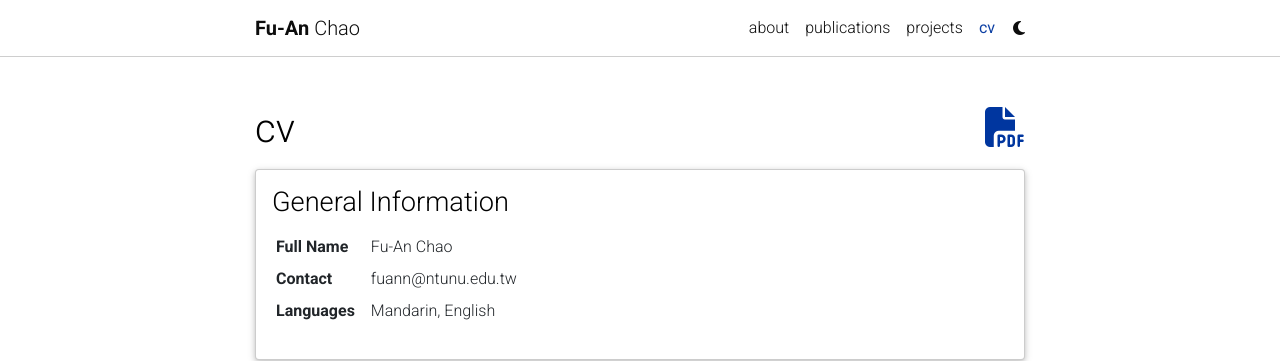
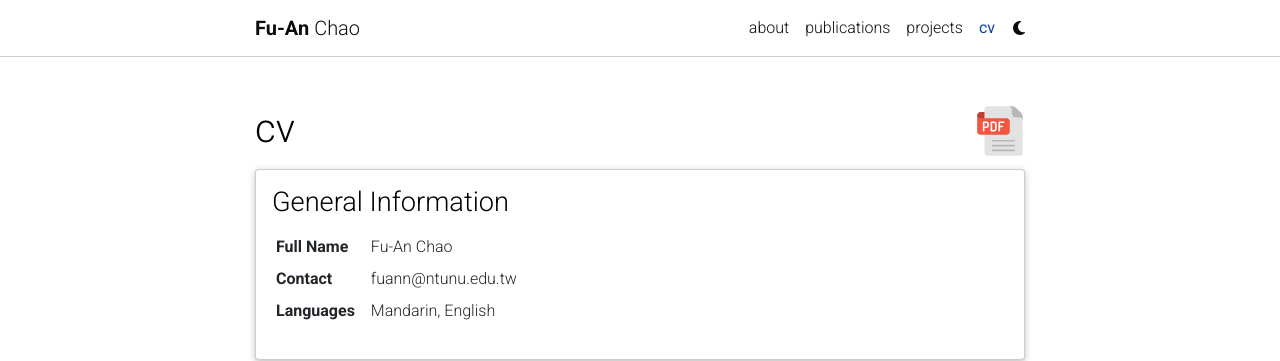
Before and after one commit to Fuann/Fuann.github.io, a Jekyll site: the page built from _pages/cv.md, in a window 1280 px wide. Shown: the top 361 px of the page. Built offline with Jekyll 4.4.1, drawn with Linux system fonts in a browser that asks for light colours; comment, search, counter and statistics services are not loaded; a style sheet for code colours, icons or effects is not loaded.

Commit message:
update pdf icon

```diff
--- a/_layouts/cv.html
+++ b/_layouts/cv.html
@@ -6,7 +6,7 @@ layout: default
 <div class="post">
 
   <header class="post-header">
-    <h1 class="post-title">{{ page.title }} {% if page.cv_pdf %}<a href="{{ page.cv_pdf }}" target="_blank" rel="noopener noreferrer" class="float-right"><i class="fa-solid fa-file-pdf"></i></a>{% endif %}</h1>
+    <h1 class="post-title">{{ page.title }} {% if page.cv_pdf %}<a href="{{ page.cv_pdf }}" target="_blank" rel="noopener noreferrer" class="float-right"><img height="50px" src="/assets/img/pdf_icon.svg"/></a>{% endif %}</h1>
       {% if page.description %}<p class="post-description">{{ page.description }}</p>{% endif %}
   </header>
 
@@ -41,7 +41,7 @@ layout: default
 <div class="post">
 
   <header class="post-header">
-    <h1 class="post-title">{{ page.title }} {% if page.cv_pdf %}<a href="{{ page.cv_pdf }}" target="_blank" rel="noopener noreferrer" class="float-right"><i class="fa-solid fa-file-pdf"></i></a>{% endif %}</h1>
+    <h1 class="post-title">{{ page.title }} {% if page.cv_pdf %}<a href="{{ page.cv_pdf }}" target="_blank" rel="noopener noreferrer" class="float-right"><img height="50px" src="/assets/img/pdf_icon.svg"/></a>{% endif %}</h1>
     {% if page.description %}<p class="post-description">{{ page.description }}</p>{% endif %}
   </header>
 
--- a/_sass/_base.scss
+++ b/_sass/_base.scss
@@ -868,6 +868,7 @@ html.transition *:after {
 }
 
 .post {
+
   .post-meta {
     color: var(--global-text-color-light);
     font-size: 0.875rem;
```
Also changed, not shown: assets/img/pdf_icon.svg (added).
